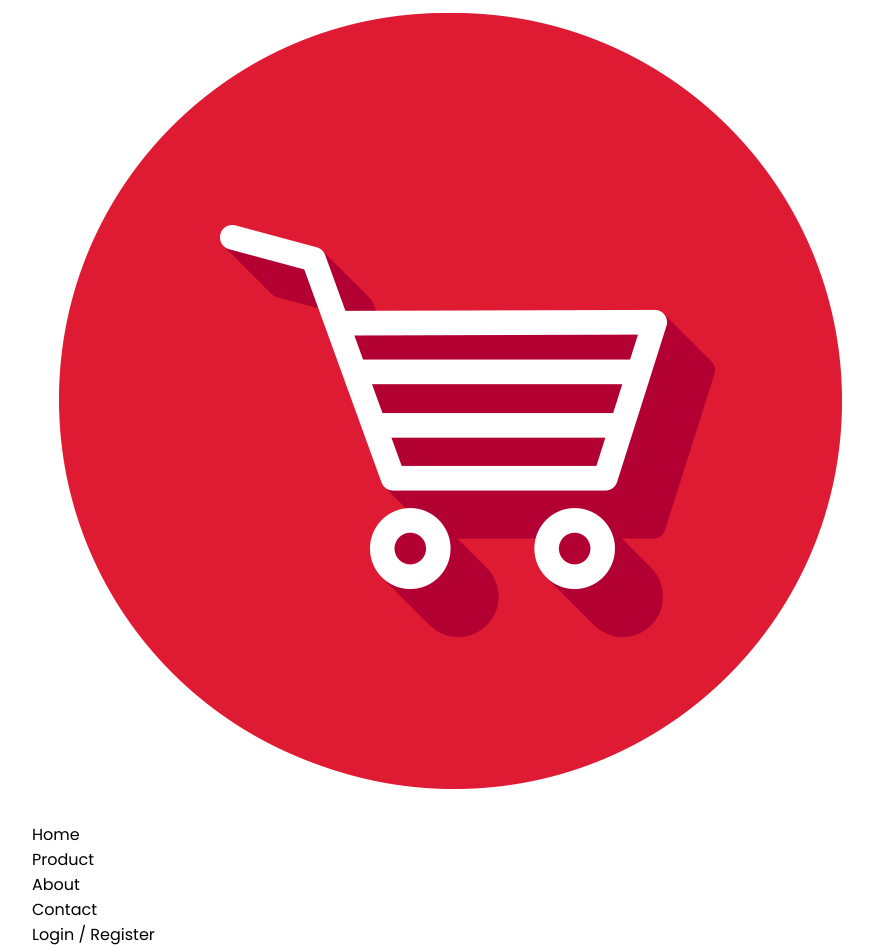
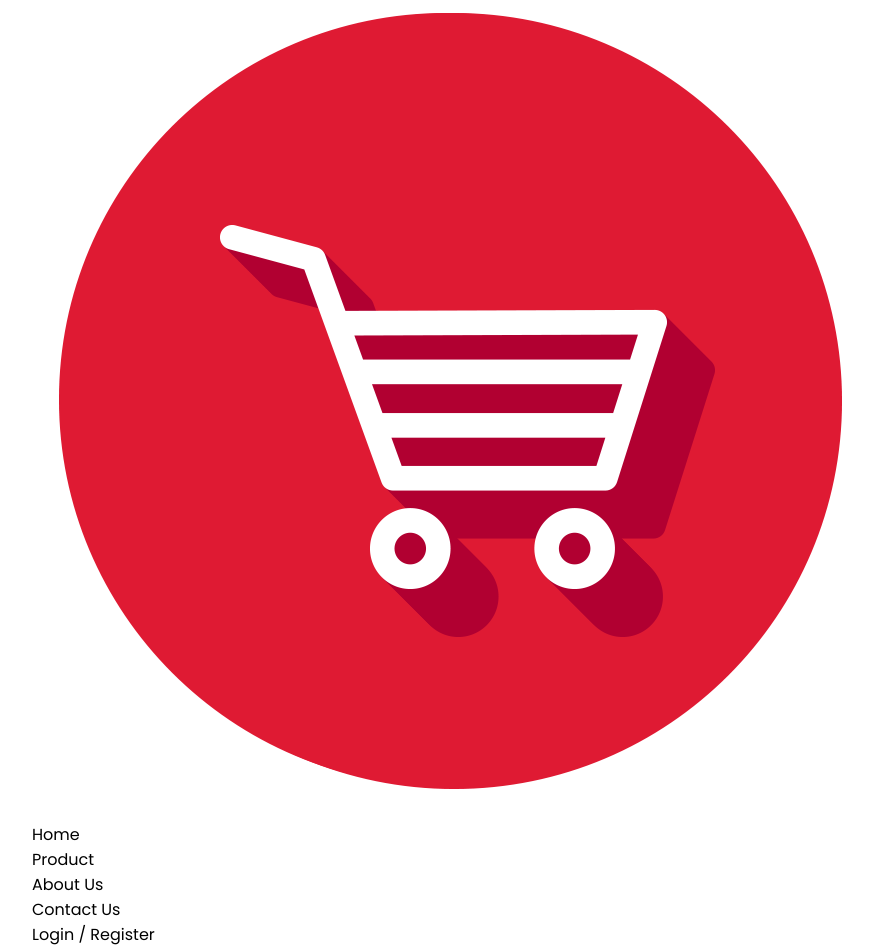
Before and after one commit to cihandundar/react-redux-add-to-cart, a React (Create React App) app: page /login in a window 1280 px wide. Shown: the whole page, without its empty margins (8-881 px from the left). Built offline with nearby package versions, Linux system fonts and the light colour scheme.

Commit message:
navbar fix

```diff
--- a/src/components/Navbar/index.js
+++ b/src/components/Navbar/index.js
@@ -15,12 +15,12 @@ const Navbar = () => {
     },
     {
       id: 3,
-      name: "About",
+      name: "About Us",
       path: "/about",
     },
     {
       id: 4,
-      name: "Contact",
+      name: "Contact Us",
       path: "/contact",
     },
     {
```
